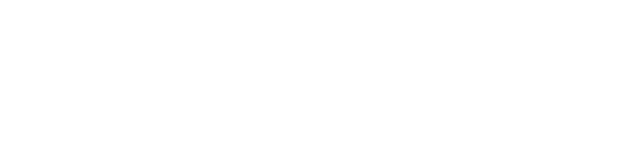
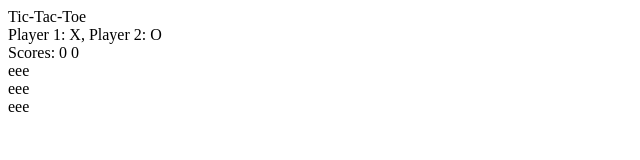
Before and after one commit to Volfy/tic-tac-toe-odin, a plain HTML site: page index.html in a window 1280 px wide. Shown: the whole page, without its empty margins (0-640 px from the left). Drawn offline with Linux system fonts and the light colour scheme.

Commit message:
add gameboard, player factory, displaycontroller

```diff
--- a/index.html
+++ b/index.html
@@ -5,10 +5,29 @@
     <meta http-equiv="X-UA-Compatible" content="IE=edge">
     <meta name="viewport" content="width=device-width, initial-scale=1.0">
     <link rel="stylesheet" href="styles.css">
-    <script src="main.js"></script>
+    <script src="main.js" defer></script>
     <title>Tic Tac Toe</title>
 </head>
 <body>
-
+    <div>Tic-Tac-Toe</div>
+    <div>Player 1: X, Player 2: O</div>
+    <div>Scores: 0 0</div>
+    <div class="gameboard">
+        <div class="row-1">
+            <div class="cell-1">e</div>
+            <div class="cell-1">e</div>
+            <div class="cell-1">e</div>
+        </div>
+        <div class="row-2">
+            <div class="cell-2">e</div>
+            <div class="cell-2">e</div>
+            <div class="cell-2">e</div>
+        </div>
+        <div class="row-3">
+            <div class="cell-3">e</div>
+            <div class="cell-3">e</div>
+            <div class="cell-3">e</div>
+        </div>
+    </div>
 </body>
 </html>
--- a/main.js
+++ b/main.js
@@ -0,0 +1,32 @@
+
+
+const Gameboard = (() => {
+    let board = [['.', '.', '.'], ['.', '.', '.'], ['.', '.', '.']];
+    // add mark
+    return {board};})();
+
+const playerFact = (name, mark) => {
+    return {name, mark};
+}
+
+const displayController = (() => {
+    const rows = [document.querySelectorAll(".cell-1"), document.querySelectorAll(".cell-2"), document.querySelectorAll(".cell-3")]
+
+    // renders gameboard
+    const render = () => {
+        for(item of Gameboard.board) {
+            let rowNum = Gameboard.board.indexOf(item);
+            let cellNum = 0;
+            rows[rowNum].forEach(cell => {
+                cell.textContent = `${item[cellNum]}`;
+                cellNum += 1;
+            });
+        }
+    }
+    return {render};
+})();
+
+
+// add event listener to spots?
+// rotate players
+// prevent overlap
--- a/styles.css
+++ b/styles.css
@@ -0,0 +1,20 @@
+.gameboard {
+    display: grid;
+    grid-template-columns: 1fr 1fr 1fr;
+    grid-template-rows: 1fr 1fr 1fr;
+    width: 100px;
+}
+.row-1, .row-2, .row-3 {
+    display: flex;
+}
+.row-1 {
+    grid-area: 1/1/2/-1;
+}
+
+.row-2 {
+    grid-area: 2/1/3/-1;
+}
+
+.row-3 {
+    grid-area: 3/1/4/-1;
+}
```
